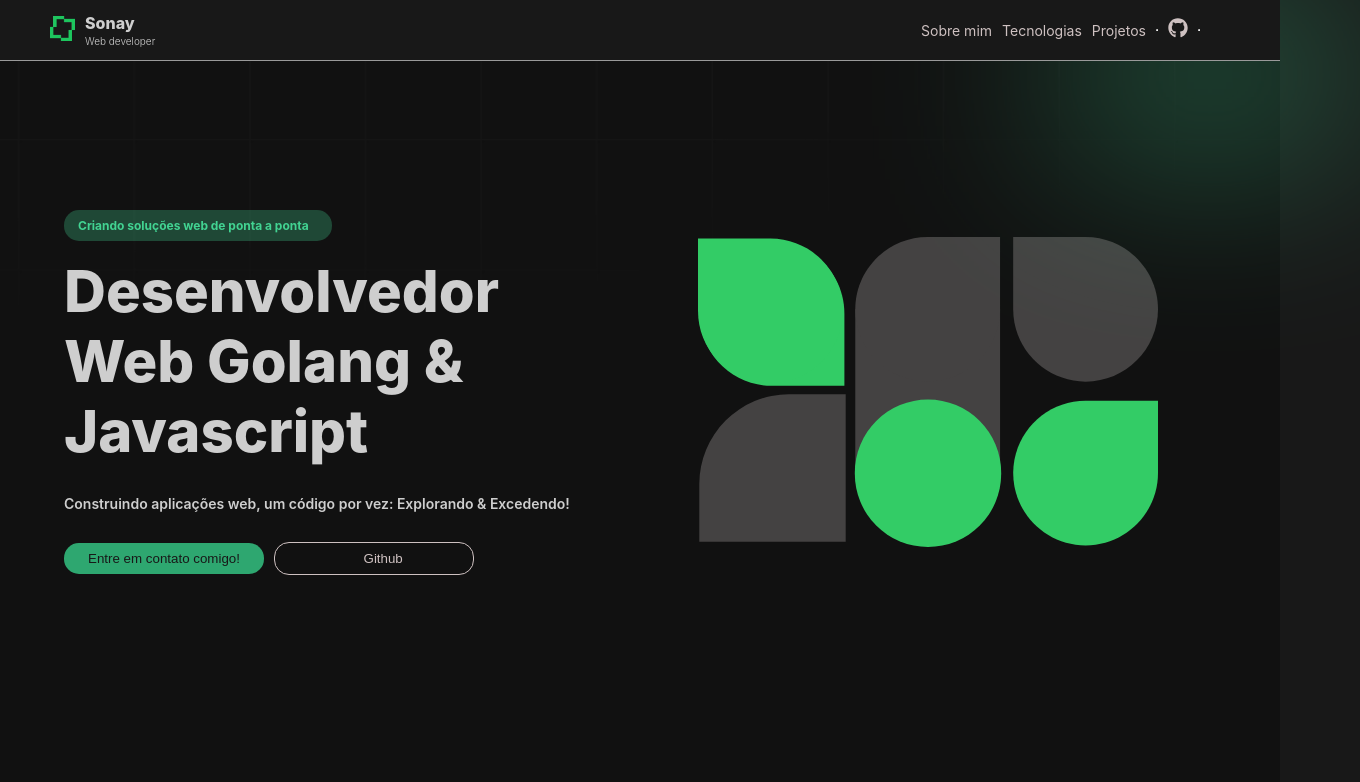
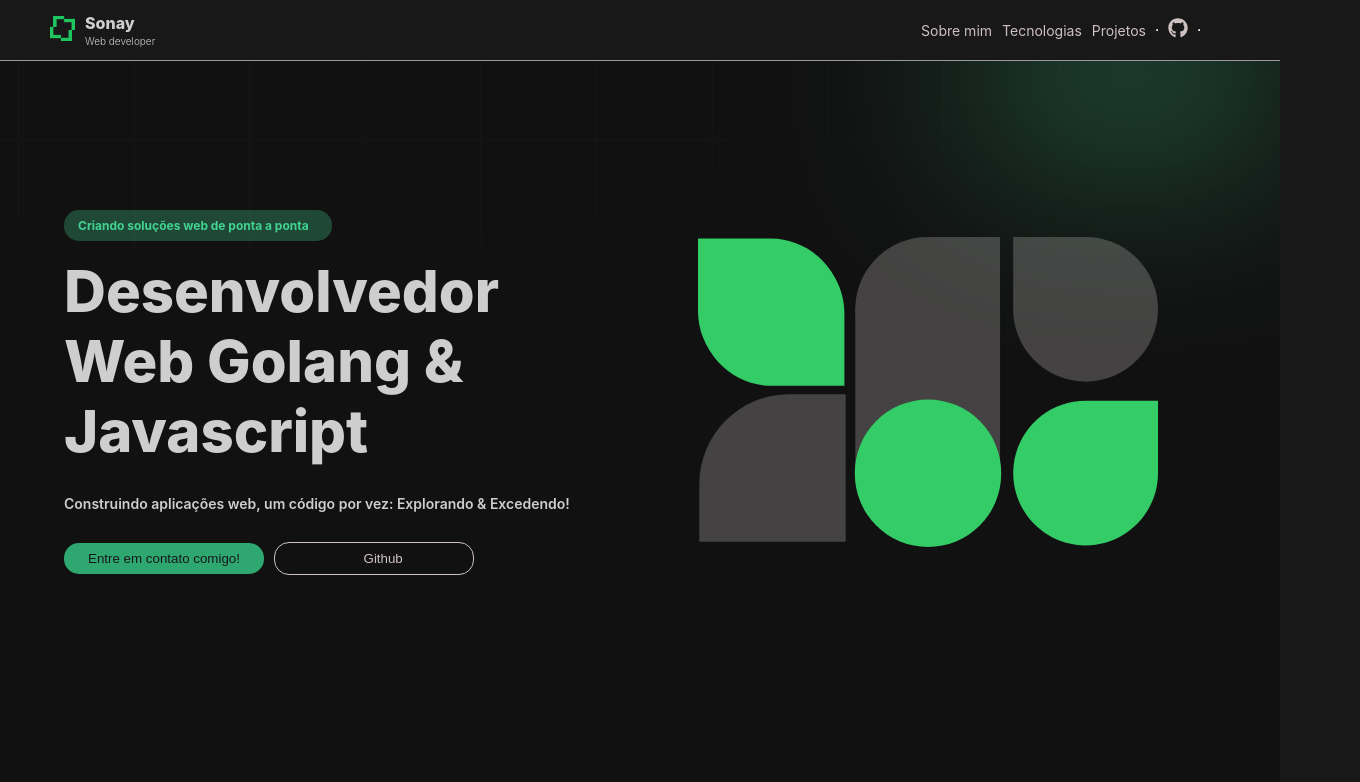
Before and after one commit to Noskine/sonay-tech, a React (Vite) app: page / in a window 1280 px wide. Shown: the top 782 px of the page, 1360 px wide, since content can reach past the window. Built offline with nearby package versions, Linux system fonts and the light colour scheme; some icons are missing.

Commit message:
fix: update

```diff
--- a/src/index.css
+++ b/src/index.css
@@ -39,7 +39,6 @@ body {
   background-size: cover;
   overflow-x: hidden;
   background-attachment: fixed;
-  cursor: url("");
 }
 
 body::after {
@@ -49,7 +48,7 @@ body::after {
   height: 150px;
   position: absolute;
   top: 0;
-  right: -80px;
+  right: 0px;
   z-index: 2;
   filter: blur(100px);
   opacity: 0.4;
```
